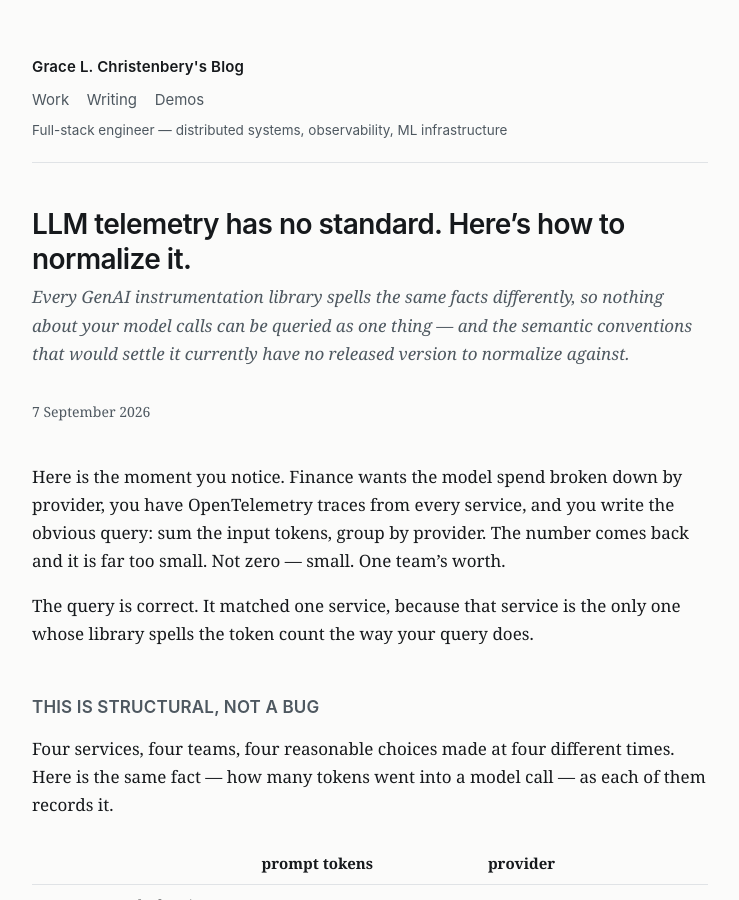
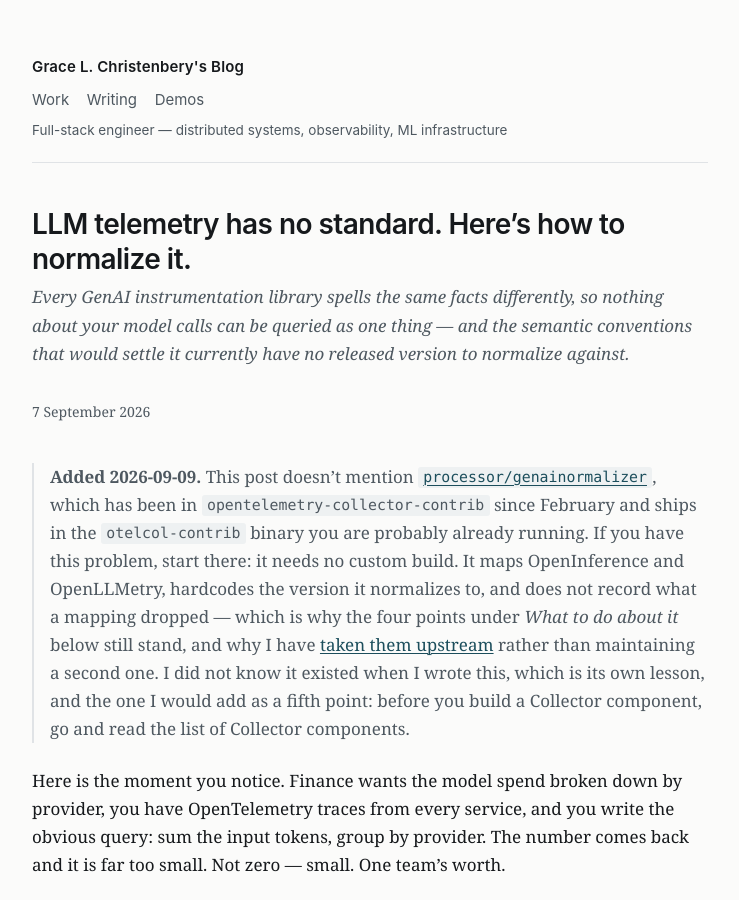
Before and after one commit to Grace/grace.github.io, a Jekyll site: the page built from _posts/2026-09-07-normalizing-llm-telemetry.md, in a window 1280 px wide and 900 px high. Shown: the whole window, without its empty margins (270-1009 px from the left). Built offline with Jekyll 4.4.1, drawn with Linux system fonts in a browser that asks for light colours; some of the changed text lies outside the part shown.

Commit message:
Note the normalizer already in contrib that both posts missed
processor/genainormalizer has been in opentelemetry-collector-contrib since
February and ships in otelcol-contrib. Neither post said so, and the first one
tells you how to normalize GenAI telemetry without mentioning the thing already
sitting in the binary you are running. That is a missing option rather than a
wrong sentence, but it is the option a reader most needs.

Dated notes rather than silent edits, because a published post quietly diverging
from what it said is the failure the rest of this argues against.

The second post gets the better end of it. Its claim is that translation layers
drop data without saying so, argued from my own normalizer; the strongest
evidence turns out to be in someone else's source comments.

Also: "Three things" introduced four bullets.

```diff
--- a/_posts/2026-09-07-normalizing-llm-telemetry.md
+++ b/_posts/2026-09-07-normalizing-llm-telemetry.md
@@ -5,6 +5,18 @@ subtitle: "Every GenAI instrumentation library spells the same facts differently
 description: "GenAI instrumentation libraries each use their own attribute names, so LLM telemetry cannot be queried as one dataset. Here is how to normalize it, and how to handle the fact that the conventions you would normalize to have not shipped a release."
 date: 2026-09-07 12:00:00 -0400
 ---
+
+> **Added 2026-09-09.** This post doesn't mention
+> [`processor/genainormalizer`][gnorm], which has been in
+> `opentelemetry-collector-contrib` since February and ships in the
+> `otelcol-contrib` binary you are probably already running. If you have this
+> problem, start there: it needs no custom build. It maps OpenInference and
+> OpenLLMetry, hardcodes the version it normalizes to, and does not record what a
+> mapping dropped — which is why the four points under *What to do about it* below
+> still stand, and why I have [taken them upstream][upstream] rather than
+> maintaining a second one. I did not know it existed when I wrote this, which is
+> its own lesson, and the one I would add as a fifth point: before you build a
+> Collector component, go and read the list of Collector components.
 
 Here is the moment you notice. Finance wants the model spend broken down by
 provider, you have OpenTelemetry traces from every service, and you write the
@@ -171,7 +183,7 @@ conventions have no home for.
 
 ## What to do about it
 
-Three things, none of which require the upstream situation to resolve.
+Four things, none of which require the upstream situation to resolve.
 
 **Make the target a parameter, not a constant.** If your normalizer has a table
 of attribute names in it, that table is a snapshot of one version of a moving
@@ -217,3 +229,5 @@ own instrumentation output.
 [releases]: https://github.com/Grace/genai-interlingua/releases
 [mt]: https://github.com/Grace/genai-interlingua/blob/main/docs/moving-target.md
 [findings]: https://github.com/Grace/genai-interlingua/blob/main/docs/findings.md
+[gnorm]: https://github.com/open-telemetry/opentelemetry-collector-contrib/tree/main/processor/genainormalizerprocessor
+[upstream]: https://github.com/Grace/genai-interlingua/blob/main/docs/upstream.md
```
Also changed, not shown: _posts/2026-09-08-what-did-the-translation-cost.md (+13 -0 lines).
